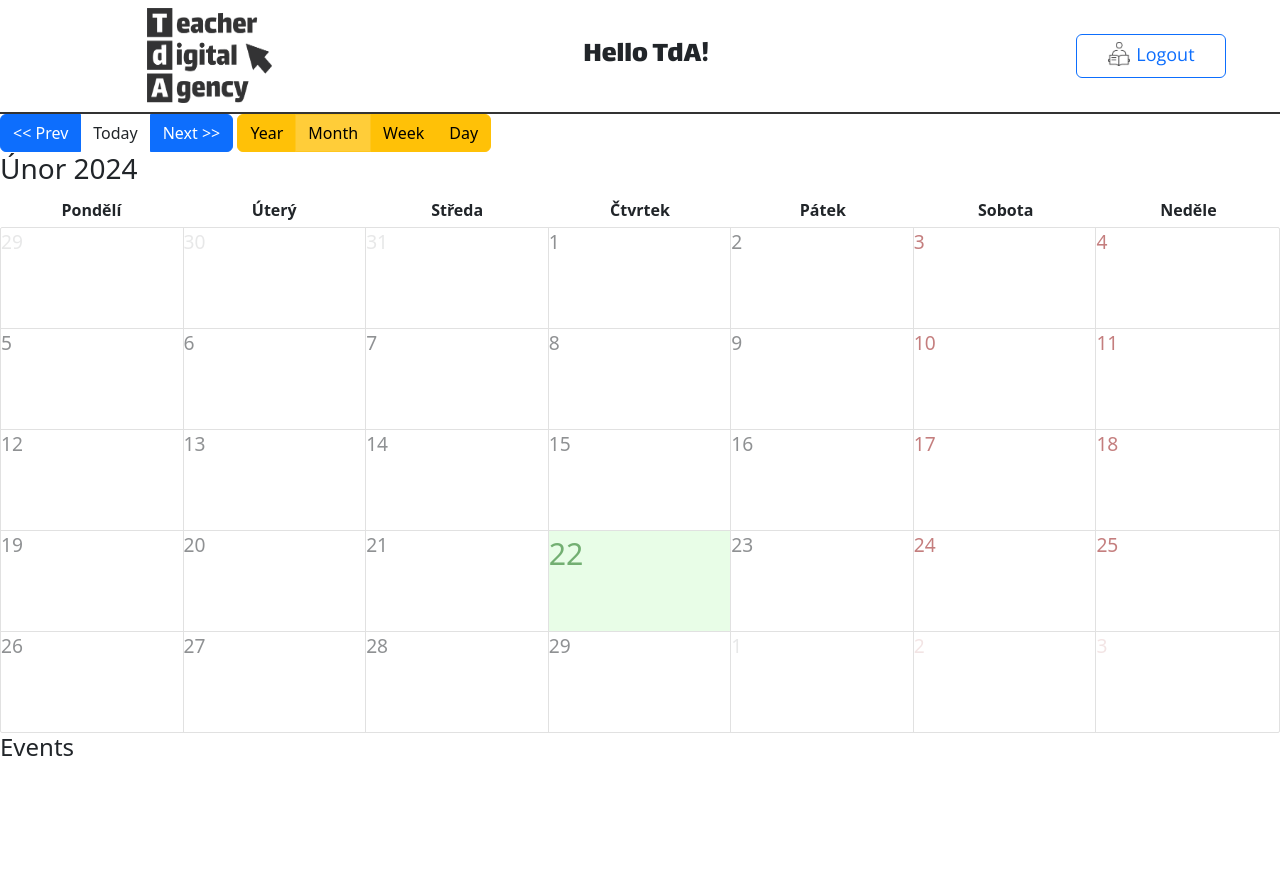
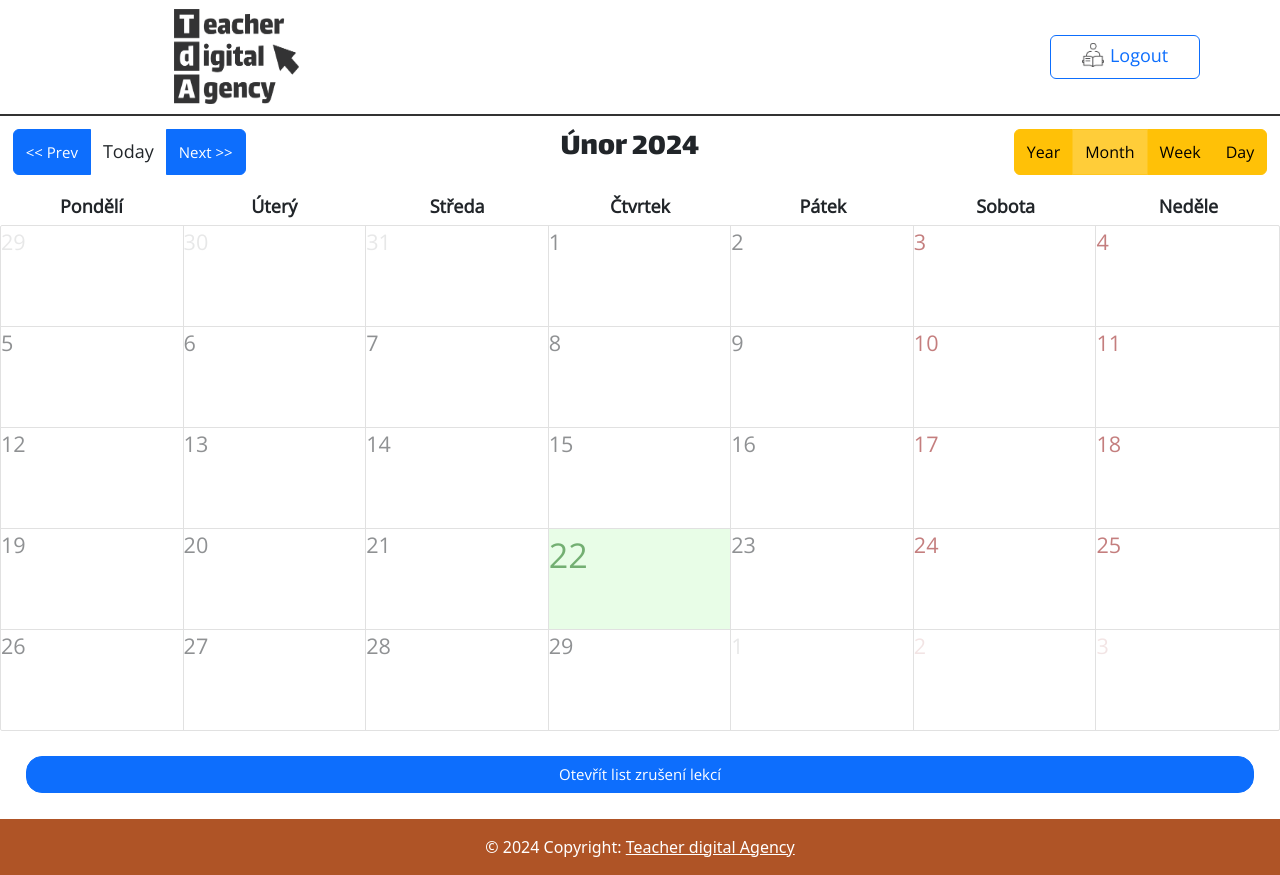
Before and after one commit to kekugesso/TdA24-Kapibara, a Python web app: template app/templates/lecturer_admin.html in a window 1280 px wide. Before the commit the page ends 756 px from the top, so only its background shows below. Run offline with Jinja, Linux system fonts and the light colour scheme; the template is opened without the code that fills it, so the values that code supplies are empty; some libraries are stand-ins or nearby versions.

Commit message:
feature final

```diff
--- a/app/app.py
+++ b/app/app.py
@@ -393,9 +393,5 @@ def rezervace_post():
             return {"message": "Something went wrong"}, 400
 
 
-@app.route("/calendar")
-def calendar():
- return render_template("rezervace.html")
-
 if __name__ == '__main__':
     app.run(debug=True)
--- a/app/static/css/calendar.css
+++ b/app/static/css/calendar.css
@@ -484,12 +484,8 @@
   #cal-slide-content {
     padding: 20px;
     color: #ffffff;
-    background-image: url("../img/dark_wood.png");
     -webkit-box-shadow: inset 0px 0px 15px 0px rgba(0, 0, 0, 0.5);
     box-shadow: inset 0px 0px 15px 0px rgba(0, 0, 0, 0.5);
-  }
-  #cal-slide-tick {
-    background-image: url("../img/tick.png?2");
   }
   #cal-slide-content:hover {
     background-color: transparent;
@@ -513,3 +509,24 @@
   .badge-important {
     background-color: #b94a48;
   }
+  .page-header {
+    margin: 1%;
+    display: grid;
+    grid-template-columns: auto 2fr auto;
+    grid-template-rows: auto;
+    gap: 0px 0px;
+    grid-template-areas:
+      "navigations day view";
+  }
+  .navigations { grid-area: navigations; }
+  .day { grid-area: day; text-align: center; vertical-align: middle; font-size: 32px; }
+  .view { grid-area: view; }
+
+  .list-group {
+    list-style-type: none;
+  }
+  .eventslist-button {
+    margin: 2%;
+    width: 96%;
+    border-radius: 1rem;
+  }
--- a/app/static/css/main.css
+++ b/app/static/css/main.css
@@ -419,8 +419,9 @@ img.logo {
   .login-form {
     margin: 5% 20% 5% 20%;
     padding: 1%;
-    border-radius: 15px;
-    box-shadow: #212529;
+    padding-bottom: 2.5%;
+    border-radius: 3rem;
+    box-shadow: 18px 20px 21px 5px rgba(0,0,0,0.3);
     background-color: #74C7D3;
     align-self: center;
     font-size: large;
@@ -457,7 +458,7 @@ img.logo {
 }
 
 .error {
-    margin-top: -2%;
+    margin-top: -2.5%;
 }
 
 .icon {
--- a/app/static/js/calendar/app.js
+++ b/app/static/js/calendar/app.js
@@ -15,9 +15,35 @@ var options = {
 		var list = $('#eventlist');
 		list.html('');
 		$.each(events, function(key, val) {
-			$(document.createElement('li'))
-				.html('<a href="' + val.url + '">' + val.title + '</a>')
-				.appendTo(list);
+			var listItem = $(document.createElement('li'));
+			var link = $('<a>', {
+				href: val.url,
+				text: val.title
+			});
+			var deleteButton = $('<button>', {
+				type: 'button',
+				class: 'btn btn-danger btn-sm ms-2',
+				text: 'Zrušit'
+			}).on('click', function() {
+				// Send DELETE request to delete the event
+				$.ajax({
+					url: '/rezervace/' + val.id, // Replace with the actual endpoint
+					type: 'DELETE',
+					success: function(response) {
+						// Optional: handle success response
+						console.log('Event deleted:', response);
+						// Remove the deleted event from the list
+						listItem.remove();
+					},
+					error: function(xhr, status, error) {
+						// Optional: handle error
+						console.error('Error deleting event:', error);
+					}
+				});
+			});
+
+			listItem.append(link).append(deleteButton);
+			list.append(listItem);
 		});
 	},
 	onAfterViewLoad: function(view) {
--- a/app/templates/home.html
+++ b/app/templates/home.html
@@ -97,7 +97,7 @@
 
     <footer class="text-center text-lg-start" style="background-color: #db6930;">
         <div class="text-center text-white p-3" style="background-color: rgba(0, 0, 0, 0.2);">
-            © 2020 Copyright:
+            © <script>document.write(new Date().getFullYear());</script> Copyright:
             <a class="text-white" href="#">Teacher digital Agency</a>
         </div>
     </footer>
--- a/app/templates/lecturer.html
+++ b/app/templates/lecturer.html
@@ -92,7 +92,7 @@
     </div>
     <footer class="text-center text-lg-start" style="background-color: #db6930;">
         <div class="text-center text-white p-3" style="background-color: rgba(0, 0, 0, 0.2);">
-            © 2020 Copyright:
+            © <script>document.write(new Date().getFullYear());</script> Copyright:
             <a class="text-white" href="#">Teacher digital Agency</a>
         </div>
     </footer>
--- a/app/templates/lecturer_admin.html
+++ b/app/templates/lecturer_admin.html
@@ -22,7 +22,7 @@
     <div class="content">
         <div class="introduction">
             <img class="logo" src="{{ url_for('static', filename='img/TdA_LOGO/TeacherDigitalAgency_LOGO_black.png') }}" onclick="location.href='/';" style="cursor: pointer;">
-            <div class="nadpisy text-center p-3 intro-text">Hello TdA!</div>
+            <!--<div class="nadpisy text-center p-3 intro-text">Hello TdA!</div> -->
 
             <!-- only log out-->
             <div class="btn btn-outline-primary login text-center" onclick="location.href='/logout';" style="cursor: pointer;">
@@ -32,31 +32,48 @@
         </div>
 
         <div class="page-header">
-            <div class="btn-group">
-                <button class="btn btn-primary" data-calendar-nav="prev"><< Prev</button>
-                <button class="btn" data-calendar-nav="today">Today</button>
-                <button class="btn btn-primary" data-calendar-nav="next">Next >></button>
+            <div class="btn-group navigations">
+                <button class="btn btn-primary text-na-cernem" data-calendar-nav="prev"><< Prev</button>
+                <button class="btn text-na-bilem" data-calendar-nav="today">Today</button>
+                <button class="btn btn-primary text-na-cernem" data-calendar-nav="next">Next >></button>
             </div>
-            <div class="btn-group align-items-end justify-content-end">
+            <h3 class="nadpisy day"></h3>
+            <div class="btn-group text-na-bilem view">
                 <button class="btn btn-warning" data-calendar-view="year">Year</button>
                 <button class="btn btn-warning active" data-calendar-view="month">Month</button>
                 <button class="btn btn-warning" data-calendar-view="week">Week</button>
                 <button class="btn btn-warning" data-calendar-view="day">Day</button>
             </div>
-        <h3></h3>
         </div>
 
-    <div class="row">
-        <div class="span">
-            <div id="calendar"></div>
+        <div class="text-na-bilem"id="calendar"></div>
+
+        <button type="button" class="btn btn-primary eventslist-button text-na-cernem" data-bs-toggle="modal" data-bs-target="#exampleModal">
+            Otevřít list zrušení lekcí
+        </button>
+
+        <!-- Event list modal -->
+        <div class="modal fade" id="exampleModal" tabindex="-1" aria-labelledby="exampleModalLabel" aria-hidden="true">
+            <div class="modal-dialog modal-dialog-centered">
+            <div class="modal-content">
+                <div class="modal-header">
+                <h5 class="modal-title" id="exampleModalLabel">Lekce</h5>
+                <button type="button" class="btn-close" data-bs-dismiss="modal" aria-label="Close"></button>
                 </div>
-        <div class="span">
-            <h4>Events</h4>
-            <ul id="eventlist" class="nav nav-list"></ul>
+                <div class="modal-body">
+                <ul id="eventlist" class="list-group">
+
+                </ul>
+                </div>
+                <div class="modal-footer">
+                <button type="button" class="btn btn-secondary" data-bs-dismiss="modal">Close</button>
+                </div>
+            </div>
             </div>
         </div>
 
-    <div class="modal hide fade" tabindex="-1" id="events-modal">
+        <!-- Event Modal -->
+        <div class="modal hide fade text-na-bilem" tabindex="-1" id="events-modal">
             <div class="modal-dialog modal-dialog-centered">
             <div class="modal-content">
                 <div class="modal-header">
@@ -71,19 +88,13 @@
             </div>
             </div>
         </div>
-      {% for rezervace in data %}
-      <div class="rezervace" id="{{rezervace['id']}}">
-          <div class="rezervace-date">{{rezervace['date']}}</div>
-          <div class="rezervace-time">{{rezervace['start_time']}}-{{rezervace['end_time']}}</div>
-          <div class="student">
-              <div class="rezervace-student-name">{{rezervace['first_name_student']}} {{rezervace['last_name_student']}}</div>
-              <div class="rezervace-student-kotakt">{{rezervace['email_student']}} {{rezervace['number_student']}}</div>
     </div>
-          <div class="rezervace-poznamky">{{rezervace['notes']}}</div>
-          <div class="rezervace-tag">{{rezervace['subject']}}</div>
+    <footer class="text-center text-lg-start" style="background-color: #db6930;">
+        <div class="text-center text-white p-3" style="background-color: rgba(0, 0, 0, 0.2);">
+            © <script>document.write(new Date().getFullYear());</script> Copyright:
+            <a class="text-white" href="#">Teacher digital Agency</a>
         </div>
-      {% endfor %}
-
+    </footer>
     <script type="text/javascript">
         function events_data() {
             {% if data %}
@@ -95,11 +106,6 @@
                         "start": moment("{{rezervace['date']}}T0{{rezervace['start_time']}}").valueOf(), // Milliseconds
                         "end": moment("{{rezervace['date']}}T{{rezervace['end_time']}}").valueOf() // Milliseconds
                     },
-                    {
-                        "id": 1, "title": "Event 2", "url": "http://example.com", "class": "event-default",
-                        "start": moment("2024-02-20T09").valueOf(), // Milliseconds
-                        "end": moment("2024-02-20T11").valueOf() // Milliseconds
-                    },
                 {% endfor %}
                 ]
             {% else %}
--- a/app/templates/login.html
+++ b/app/templates/login.html
@@ -52,7 +52,7 @@
         </div>
     <footer class="text-center text-lg-start" style="background-color: #db6930;">
         <div class="text-center text-white p-3" style="background-color: rgba(0, 0, 0, 0.2);">
-            © 2020 Copyright:
+            © <script>document.write(new Date().getFullYear());</script> Copyright:
             <a class="text-white" href="#">Teacher digital Agency</a>
         </div>
     </footer>
```
Lines whose indentation alone changed are shown as unchanged.
